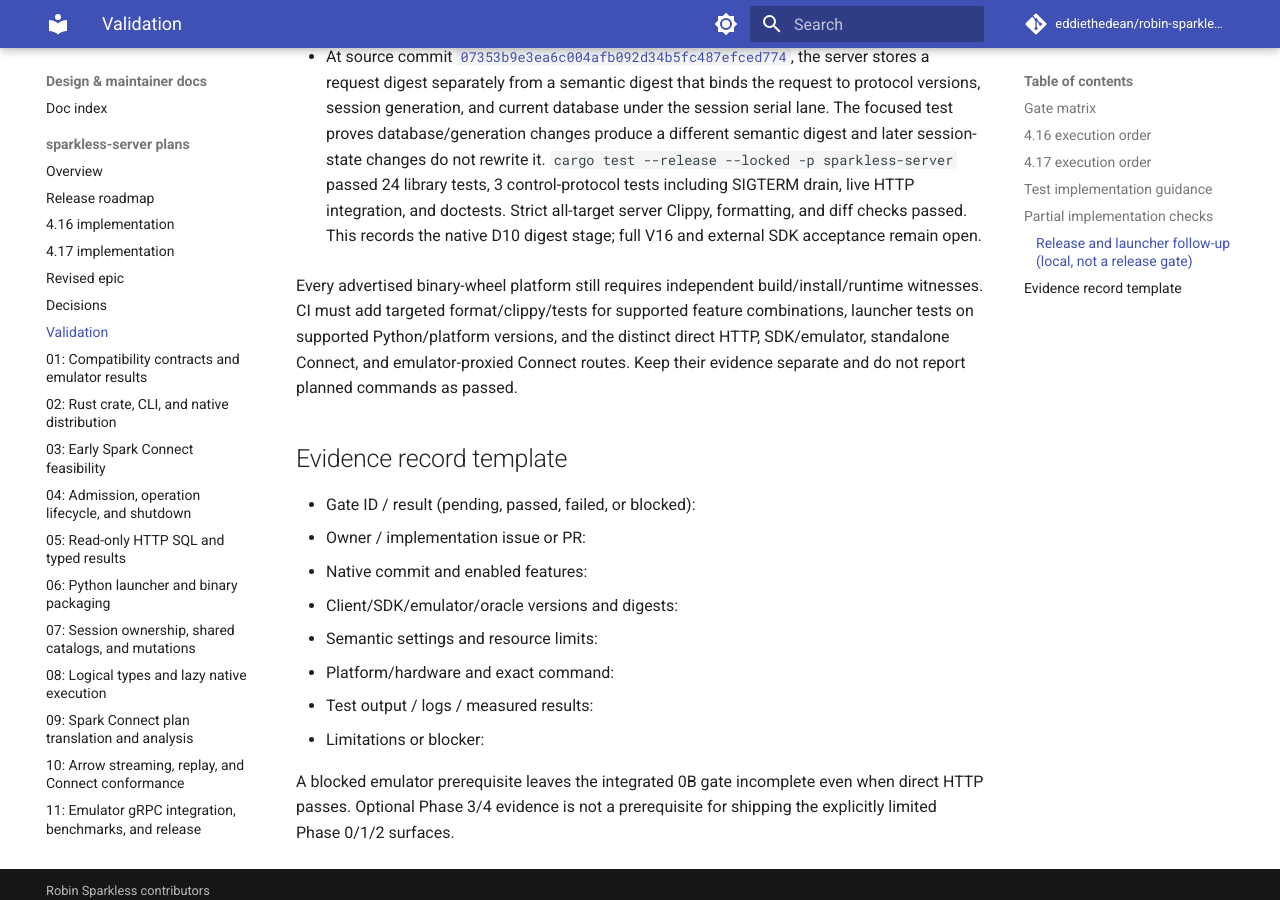
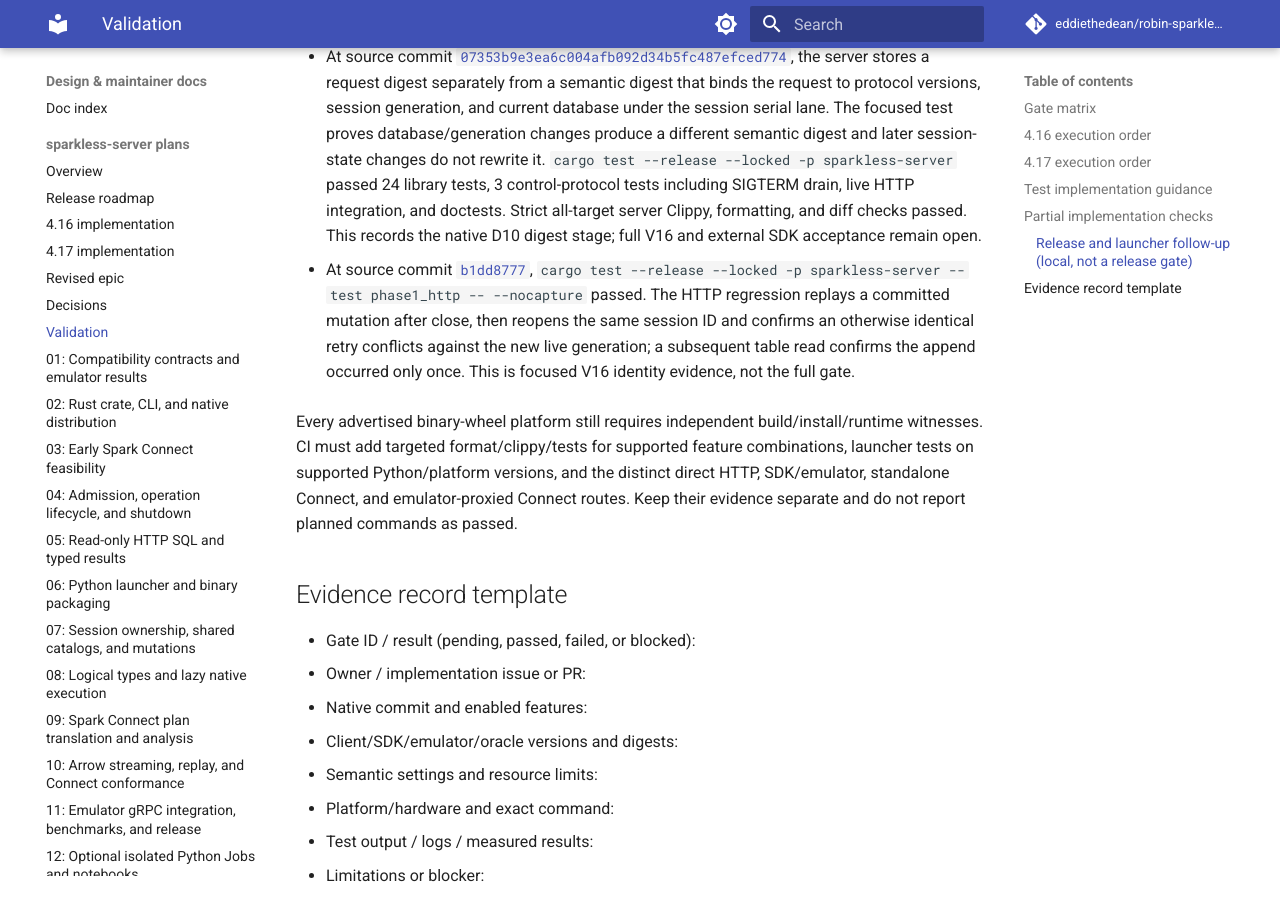
Before and after one commit to eddiethedean/robin-sparkless, an MkDocs documentation site: the page built from docs/plans/sparkless-server/VALIDATION.md, in a window 1280 px wide and 900 px high, scrolled down 21069 px. Built offline with MkDocs 1.6.1 and Material for MkDocs 9.7.7, drawn with Linux system fonts in a browser that asks for light colours; comment, search, counter and statistics services are not loaded.

Commit message:
Record session generation replay evidence

```diff
--- a/docs/plans/sparkless-server/VALIDATION.md
+++ b/docs/plans/sparkless-server/VALIDATION.md
@@ -170,6 +170,8 @@
 
 - At source commit [`07353b9e3ea6c004afb092d34b5fc487efced774`](https://github.com/eddiethedean/robin-sparkless/commit/07353b9e3ea6c004afb092d34b5fc487efced774), the server stores a request digest separately from a semantic digest that binds the request to protocol versions, session generation, and current database under the session serial lane. The focused test proves database/generation changes produce a different semantic digest and later session-state changes do not rewrite it. `cargo test --release --locked -p sparkless-server` passed 24 library tests, 3 control-protocol tests including SIGTERM drain, live HTTP integration, and doctests. Strict all-target server Clippy, formatting, and diff checks passed. This records the native D10 digest stage; full V16 and external SDK acceptance remain open.
 
+- At source commit [`b1dd8777`](https://github.com/eddiethedean/robin-sparkless/commit/b1dd8777), `cargo test --release --locked -p sparkless-server --test phase1_http -- --nocapture` passed. The HTTP regression replays a committed mutation after close, then reopens the same session ID and confirms an otherwise identical retry conflicts against the new live generation; a subsequent table read confirms the append occurred only once. This is focused V16 identity evidence, not the full gate.
+
 Every advertised binary-wheel platform still requires independent build/install/runtime witnesses. CI must add targeted format/clippy/tests for supported feature combinations, launcher tests on supported Python/platform versions, and the distinct direct HTTP, SDK/emulator, standalone Connect, and emulator-proxied Connect routes. Keep their evidence separate and do not report planned commands as passed.
 
 ## Evidence record template
```
